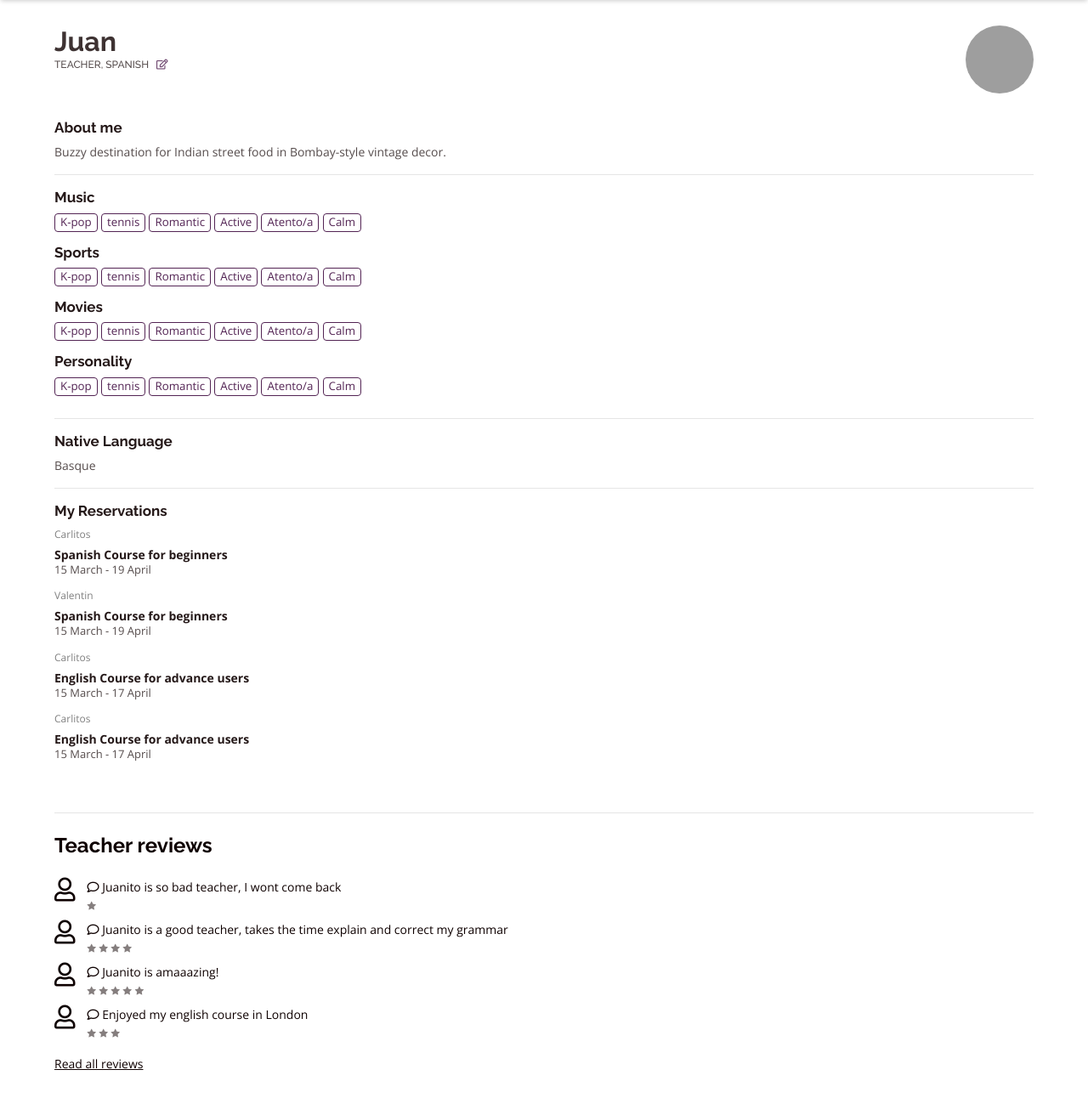
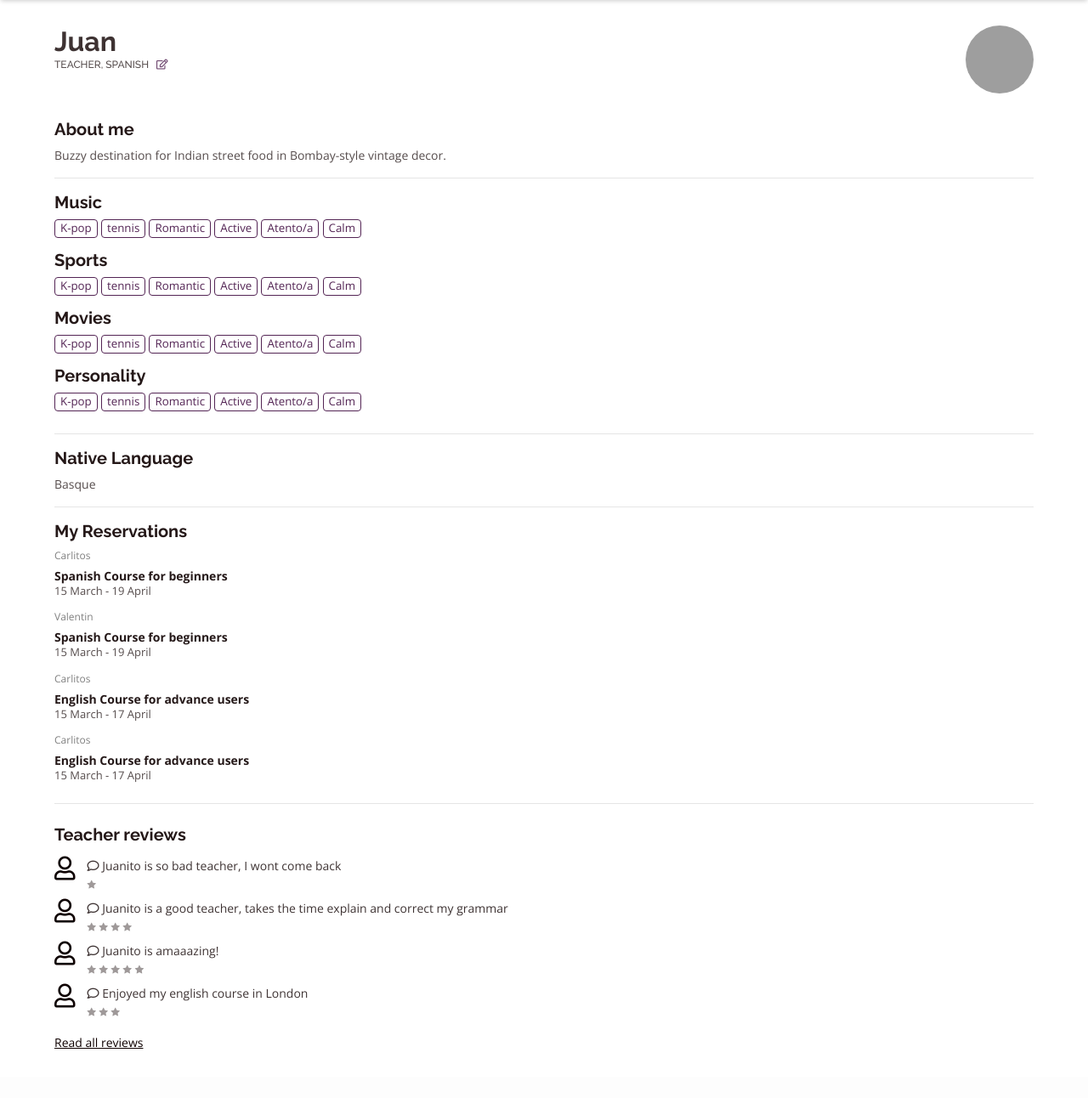
Before and after one commit to valentin215/Eloquent, a Rails app: page /users/1 in a window 1280 px wide. Shown: the part 60-1352 px from the top of the page at 85% size. After the commit the page ends 1327 px from the top, so only its background shows below. Run offline with Rails 7, Linux system fonts and the light colour scheme; a user stored in the database is signed in; data comes from the database, SQL or seed files in the repository; style sheets or scripts are compiled from the project's sources; some libraries are stand-ins or nearby versions; grey boxes are pictures that could not be loaded.

Commit message:
fonrt end css html done for user-profile teacher and futur student

```diff
--- a/app/assets/stylesheets/pages/_profil.scss
+++ b/app/assets/stylesheets/pages/_profil.scss
@@ -30,7 +30,7 @@
 }
 
 .profil-description h2 {
-  font-size: 17px;
+  font-size: 20px;
   font-weight: bold;
   opacity: 0.9;
 }
@@ -43,7 +43,7 @@
 
 .profil-interests h2 {
   opacity: 0.9;
-  font-size: 17px;
+  font-size: 20px;
   font-weight: bold;
   margin-top: 4px;
   margin-bottom: 4px;
@@ -55,7 +55,7 @@
 
 
 .profil-languages h2 {
-  font-size: 17px;
+  font-size: 20px;
   font-weight: bold;
   opacity: 0.9;
 }
@@ -72,7 +72,7 @@
 }
 
 .profil-bookings h2 {
-  font-size: 17px;
+  font-size: 20px;
   font-weight: bold;
   opacity: 0.9;
 }
@@ -114,3 +114,16 @@
 .fa-edit:hover {
   opacity: 1;
 }
+
+#title-category h4 {
+  font-size: 20px;
+  font-weight: bold;
+  opacity: 0.9;
+  margin-bottom: 14px;
+}
+
+.review-comment {
+  opacity: 0.8;
+  font-size: 14px;
+  margin-bottom: 0px;
+}
--- a/app/views/users/show.html.erb
+++ b/app/views/users/show.html.erb
@@ -108,15 +108,17 @@
   <!--- profil reviews for teacher  --->
 
   <% if current_user.teacher? %>
-  <hr>
+  <hr style="margin-top: -20px;">
   <div class="sections-course">
     <div class="teacher-reviews">
-      <h4><strong>Teacher reviews</strong></h4>
+      <div id="title-category">
+        <h4>Teacher reviews</h4>
+      </div>
       <div class="review-info">
-        <% if @reviews_teacher.nil? %>
-          <p>no review yet</p>
-        <% else %>
-        <% @reviews_teacher.each do |review|  %>
+          <% if @reviews_teacher.nil? %>
+            <p>no review yet</p>
+          <% else %>
+          <% @reviews_teacher.each do |review|  %>
           <div class="review-detail">
             <% if @user.photo.present? %>
               <div class="">
@@ -129,7 +131,7 @@
             <% end %>
             <div class="review-comment">
               <i class="far fa-comment"></i>
-              <%= review.try(:content) %>
+                <%= review.try(:content) %>
               <div>
                 <% rating = review.try(:rating) %>
                 <% if rating %>
```
